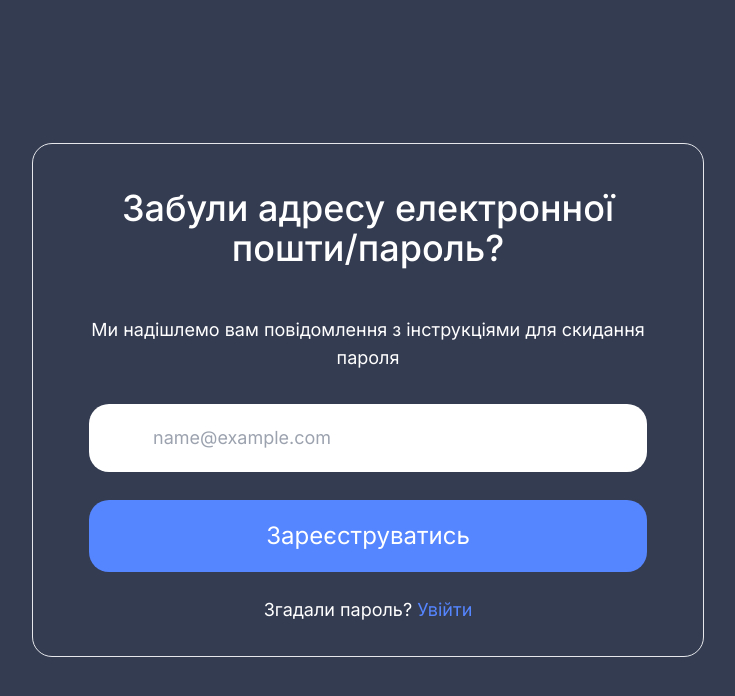
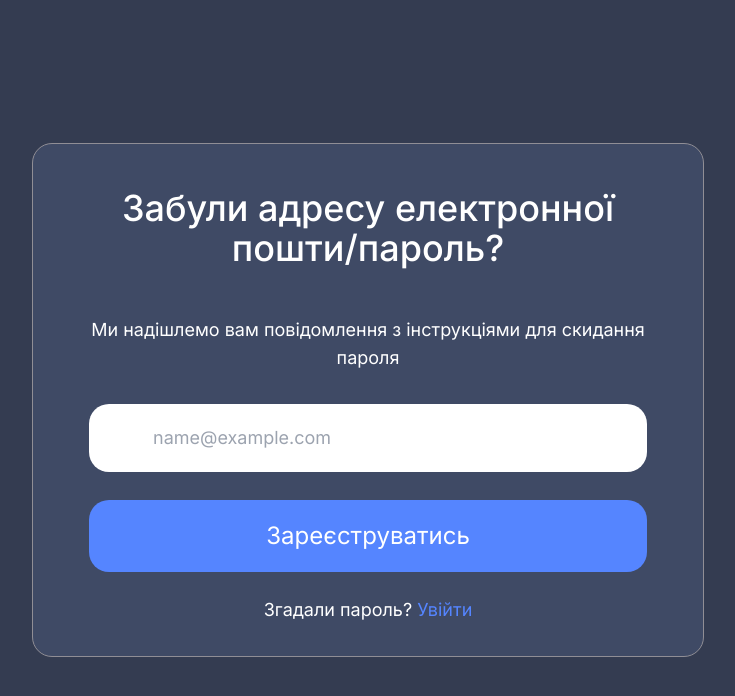
Before and after one commit to EdPrys/online-chat, a Next.js app: page /reset-pass in a window 1280 px wide. Shown: the top 696 px of the page, without its empty margins (272-1007 px from the left). Built offline with nearby package versions, Linux system fonts and the light colour scheme.

Commit message:
fix: reset-password-page

```diff
--- a/pages/reset-pass.tsx
+++ b/pages/reset-pass.tsx
@@ -2,30 +2,29 @@ import Button from "@/components/shared/buttons/Button/Button";
 import Input from "@/components/shared/forms/Input/Input";
 import Layout from "@/components/shared/layout/Layout";
 import Heading from "@/components/shared/typography/Heading/Heading";
-import Link from "next/dist/client/link";
+import Link from "next/link";
 
-const RestPass = () => {
+const ResetPass = () => {
   return (
     <Layout className="flex flex-col">
-      <form className="w-full px-14 pt-11 pb-8 rounded-3xl max-w-2xl m-auto bg-slade-600 border border-grey-500">
+      <form className="w-full px-14 pt-11 pb-8 rounded-3xl max-w-2xl m-auto bg-slate-600 border border-gray-500">
         <Heading>Забули адресу електронної пошти/пароль?</Heading>
         <p className="mb-8 text-lg text-center">
           Ми надішлемо вам повідомлення з інструкціями для скидання пароля
         </p>
         <Input
-          type="e-mail"
+          type="email"
           name="email"
           placeholder="name@example.com"
           icon="mail"
         />
         <Button type="submit">Зареєструватись</Button>
         <p className="text-lg text-center">
-          Згадали пароль?
-          <Link href="/sign-in"> Увійти</Link>
+          Згадали пароль? <Link href="/sign-in">Увійти</Link>
         </p>
       </form>
     </Layout>
   );
 };
 
-export default RestPass;
+export default ResetPass;
```
